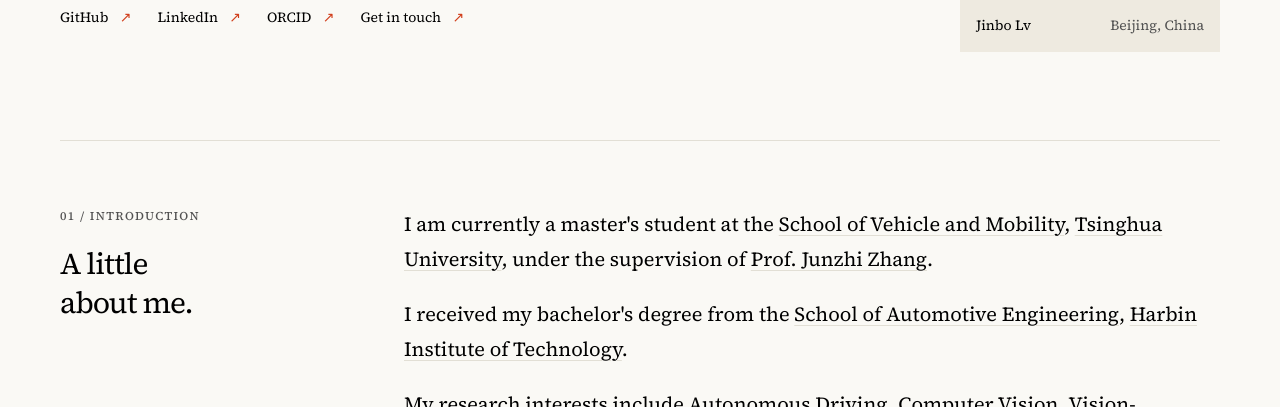
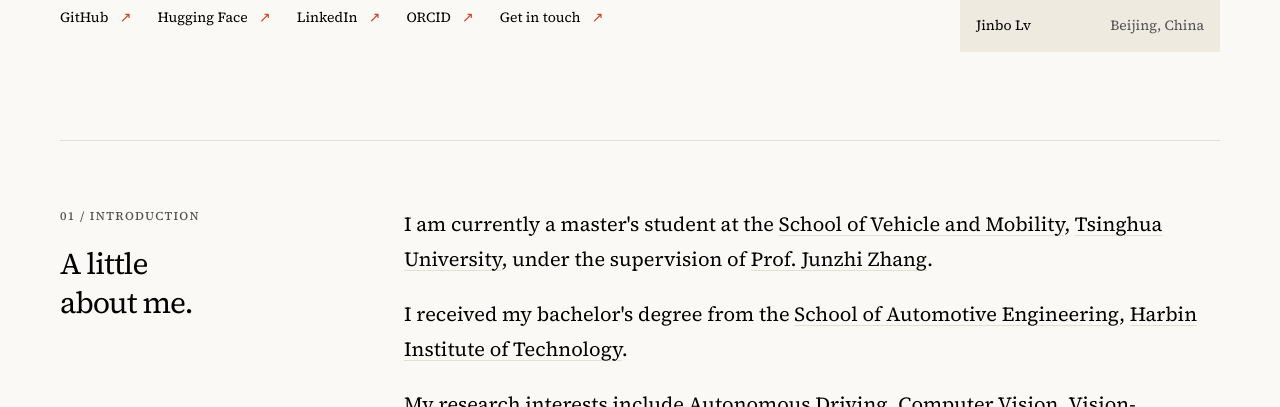
Before and after one commit to JinboLv/JinboLv.github.io, a Jekyll site: the page built from _pages/about.md, in a window 1280 px wide and 900 px high, cut to the strip 493-900 px from the top of the window. Built offline with Jekyll 4.4.1, drawn with Linux system fonts in a browser that asks for light colours.

Commit message:
Add Hugging Face profile link

```diff
--- a/_config.yml
+++ b/_config.yml
@@ -20,6 +20,7 @@ author:
   affiliation: "Tsinghua University"
   email: "jinbo2277@gmail.com"
   github: "JinboLv"
+  huggingface: "jinbo2277"
   googlescholar:
   linkedin: "https://www.linkedin.com/in/jinbo-lv-126a39394/"
   dblp:
--- a/_pages/about.md
+++ b/_pages/about.md
@@ -14,6 +14,7 @@ redirect_from:
     <p class="hero-intro">I'm Jinbo Lv, a master's student at Tsinghua University, exploring autonomous driving and computer vision.</p>
     <div class="hero-links" aria-label="Profile and contact links">
       {% if site.author.github %}<a href="https://github.com/{{ site.author.github }}" target="_blank" rel="noopener noreferrer">GitHub <span aria-hidden="true">↗</span></a>{% endif %}
+      {% if site.author.huggingface %}<a href="https://huggingface.co/{{ site.author.huggingface }}" target="_blank" rel="noopener noreferrer">Hugging Face <span aria-hidden="true">↗</span></a>{% endif %}
       {% if site.author.linkedin %}<a href="{{ site.author.linkedin }}" target="_blank" rel="noopener noreferrer">LinkedIn <span aria-hidden="true">↗</span></a>{% endif %}
       {% if site.author.orcid %}<a href="{{ site.author.orcid }}" target="_blank" rel="noopener noreferrer">ORCID <span aria-hidden="true">↗</span></a>{% endif %}
       {% if site.author.googlescholar %}<a href="{{ site.author.googlescholar }}" target="_blank" rel="noopener noreferrer">Google Scholar <span aria-hidden="true">↗</span></a>{% endif %}
```
